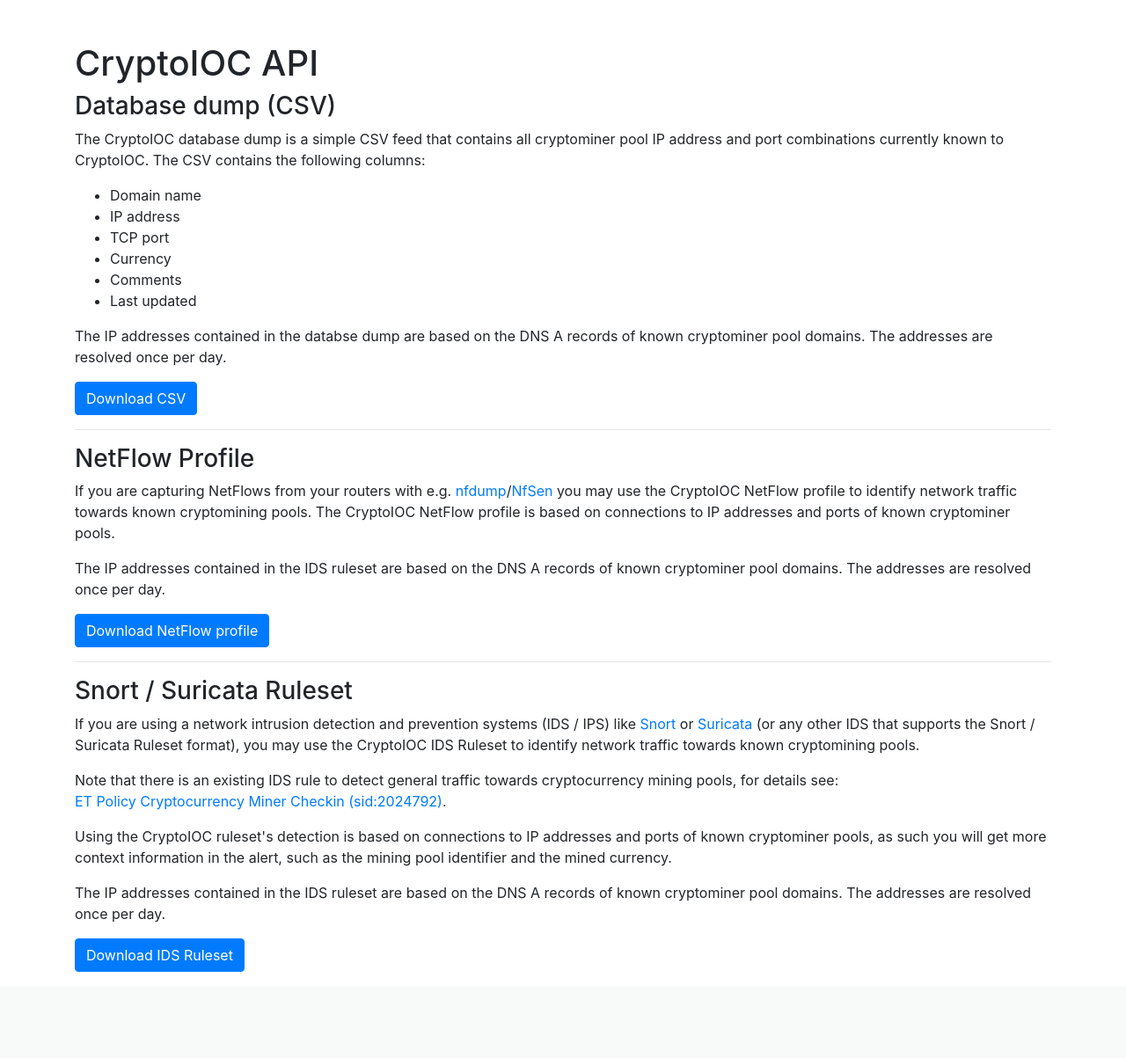
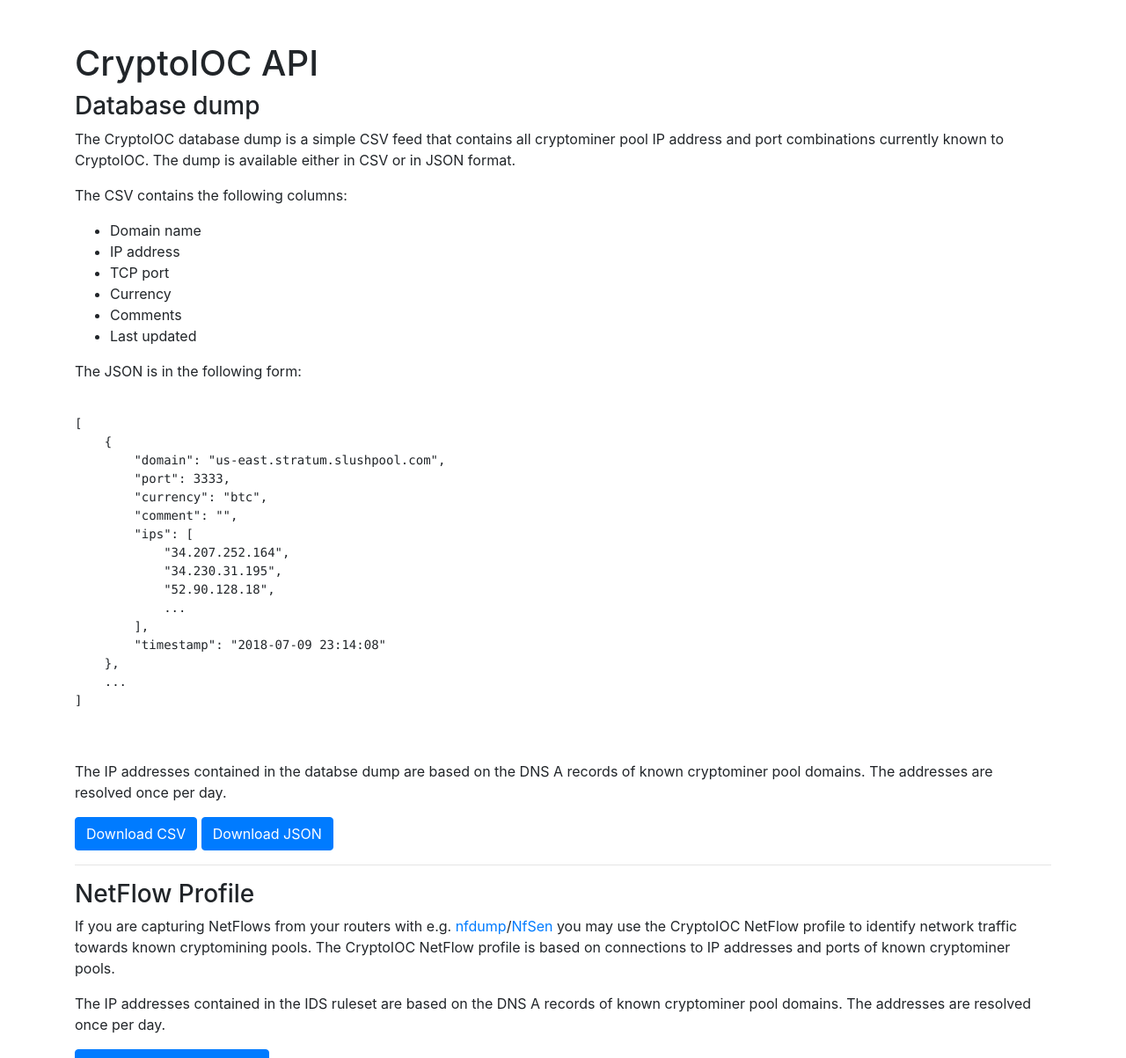
Before and after one commit to antoinet/cryptoioc, a Flask app: page /api in a window 1280 px wide. Shown: the part 56-1259 px from the top of the page at 88% size. Before the commit the page ends 1161 px from the top, so only its background shows below. Run offline with Flask 2, Linux system fonts and the light colour scheme; some libraries are stand-ins or nearby versions.

Commit message:
Added JSON

```diff
--- a/app/templates/api.html
+++ b/app/templates/api.html
@@ -5,9 +5,10 @@
 {% block content %}
     <h1 class="mt-5">CryptoIOC API</h1>
 
-    <h3>Database dump (CSV)</h3>
-    <p>The CryptoIOC database dump is a simple CSV feed that contains all cryptominer pool IP address and port combinations currently known to CryptoIOC.
-    The CSV contains the following columns:</p>
+    <h3>Database dump</h3>
+    <p>The CryptoIOC database dump is a simple CSV feed that contains all cryptominer pool IP address and port combinations currently known to CryptoIOC. The dump is available either
+        in CSV or in JSON format.</p>
+    <p>The CSV contains the following columns:</p>
     <ul>
         <li>Domain name</li>
         <li>IP address</li>
@@ -16,8 +17,30 @@
         <li>Comments</li>
         <li>Last updated</li>
     </ul>
+    <p>The JSON is in the following form:</p>
+    <pre>
+        <code>
+[
+    {
+        "domain": "us-east.stratum.slushpool.com",
+        "port": 3333,
+        "currency": "btc",
+        "comment": "",
+        "ips": [
+            "34.207.252.164",
+            "34.230.31.195",
+            "52.90.128.18",
+            ...
+        ],
+        "timestamp": "2018-07-09 23:14:08"
+    },
+    ...
+]
+        </code>
+    </pre>
     <p>The IP addresses contained in the databse dump are based on the DNS A records of known cryptominer pool domains. The addresses are resolved once per day.</p>
-    <p><a class="btn btn-primary" href="{{ url_for('api_csv') }}" title="download CryptoIOC database dump as CSV file" target="_parent" role="button">Download CSV</a></p>
+    <p><a class="btn btn-primary" href="{{ url_for('api_csv') }}" title="download CryptoIOC database dump as CSV file" target="_parent" role="button">Download CSV</a>
+        <a class="btn btn-primary" href="{{ url_for('api_json') }}" title="download CryptoIOC database dump as JSON" target="_parent" role="button">Download JSON</a></p>
     <hr/>
 
     <h3>NetFlow Profile</h3>
--- a/app/views.py
+++ b/app/views.py
@@ -107,7 +107,7 @@ def api_json():
     for pool in pools:
         result.append({
             'domain': pool.domain,
-            'port': pool.port,
+            'port': int(pool.port),
             'currency': pool.currency,
             'comment': pool.comment,
             'ips': pool.dns_cache.ips.split(','),
```
